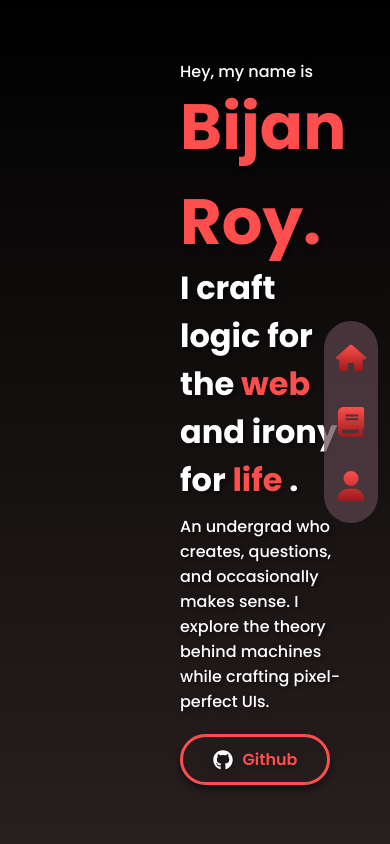
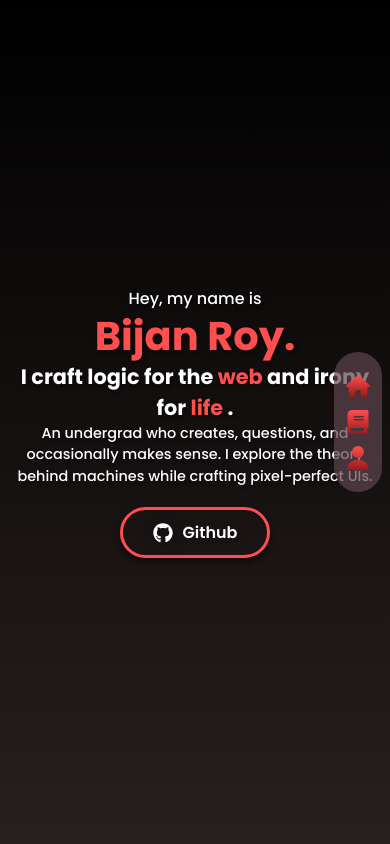
Before and after one commit to bijanr/Vanilla-Portfolio, a plain HTML site: page index.html in a window 390 px wide. Drawn offline with Linux system fonts and the light colour scheme.

Commit message:
mediaquery included

```diff
--- a/index.html
+++ b/index.html
@@ -5,6 +5,7 @@
     <meta name="viewport" content="width=device-width, initial-scale=1.0">
     <title>Bijan Roy</title>
     <link rel="stylesheet" href="styles.css">
+    <link rel="stylesheet" href="media.css">
 </head>
 <body class="main-content">
     <main class="section">
@@ -90,9 +91,9 @@
                 <div class="about-left">
                     <h2>Career</h2>
                     <p>
-                        <strong>Currently: </strong> B.Sc. in Computer and System Sciences<br>
+                        <strong>Currently: </strong> B.Sc. in Computer and System Sciences.<br>
                         <strong>High School: </strong> Tribeni Tissues Vidyapith.<br>
-                        <strong>University: </strong> Visva Bharati University<br>
+                        <strong>University: </strong> Visva Bharati University.<br>
                         Passionate about creating intuitive digital experiences and exploring the theory of machines.
                     </p>
                 </div>
--- /dev/null
+++ b/media.css
@@ -0,0 +1,71 @@
+/* Phones - Small Devices (max-width: 480px) */
+@media (max-width: 480px) {
+    .introduction {
+        padding: 15px;
+    }
+
+    .name {
+        font-size: 2rem;
+    }
+
+    .tagline {
+        font-size: 1.2rem;
+    }
+
+    .description {
+        font-size: 0.9rem;
+        margin: 0 auto;
+    }
+
+    .github-btn {
+        padding: 8px 15px;
+    }
+
+    .expertise-container {
+        flex-direction: column;
+        gap: 15px;
+    }
+
+    .expertise-box {
+        width: 100%;
+        min-width: unset;
+    }
+
+    .navbar {
+        gap: 8px;
+        right: 2%;
+    }
+
+    .btn img {
+        width: 24px;
+        height: 24px;
+    }
+}
+
+/* Tablets - Medium Devices (max-width: 768px) */
+@media (max-width: 768px) {
+    .name {
+        font-size: 2.5rem;
+    }
+
+    .tagline {
+        font-size: 1.3rem;
+    }
+
+    .github-btn {
+        padding: 10px 18px;
+    }
+
+    .expertise-box {
+        flex: 1 1 48%;
+        max-width: 48%;
+    }
+}
+
+/* Larger Devices */
+@media (min-width: 1024px) {
+    .introduction {
+        max-width: 80%;
+        margin: 0 auto;
+    }
+}
--- a/styles.css
+++ b/styles.css
@@ -81,14 +81,14 @@ img{
     text-shadow: 2px 2px 4px rgba(0, 0, 0, 0.6);
 }
 
-.introduction{
-    gap: none;
+.introduction {
     display: flex;
     flex-direction: column;
-    width: 1050px;
-    align-items: left;
-    padding-left: 180px;
-    padding-right: 180px;
+    justify-content: center;
+    align-items: center;
+    text-align: center;
+    padding: 20px;
+    width: 100%;
 }
 
 .name, .line-2, .line-4{
@@ -212,11 +212,11 @@ img{
 
 .expertise-box {
     display: flex;
-    flex-direction: column; /* Keeps the description below the icon-title row */
-    align-items: flex-start; /* Aligns content to the start */
-    text-align: left; /* Adjusts text alignment */
-    width: 30%; /* Adjust this value if needed */
-    max-width: 100%; /* Ensure it doesn't exceed the parent's width */
+    flex-direction: column;
+    align-items: flex-start;
+    text-align: left;
+    width: 30%;
+    max-width: 100%;
     background-color: rgba(255, 255, 255, 0.1);
     padding: 20px;
     border-radius: 10px;
@@ -234,7 +234,7 @@ img{
     display: flex;
     align-items: center; /* Ensures icon and title are vertically aligned */
     gap: 10px; /* Adds space between icon and title */
-    width: 100%; /* Ensures row takes full width */
+    width: 100%;
 }
 
 .expertise-icon {
@@ -267,7 +267,7 @@ img{
     align-items: flex-start;
     gap: 20px;
     padding: 50px 100px;
-    background: var(--background-color);
+
     color: var(--white-color);
     text-shadow: 1px 1px 3px rgba(0, 0, 0, 0.5);
 }
@@ -330,3 +330,79 @@ img{
     background-color: var(--text-color);
     color: var(--white-color);
 }
+
+/* Global Reset */
+* {
+    margin: 0;
+    padding: 0;
+    box-sizing: border-box;
+}
+
+body {
+    margin: 0;
+    padding: 0;
+    width: 100%;
+    overflow-x: hidden; /* Prevent horizontal scroll issues */
+    font-family: 'Arial', sans-serif;
+}
+
+/* Main Layout */
+.introduction {
+    display: flex;
+    flex-direction: column;
+    justify-content: center;
+    align-items: center;
+    text-align: center;
+    padding: 20px;
+    width: 100%;
+}
+
+.name {
+    font-size: 3rem;
+    font-weight: bold;
+    text-align: center;
+}
+
+.tagline {
+    font-size: 1.5rem;
+}
+
+.description {
+    font-size: 1rem;
+    line-height: 1.5;
+    text-align: center;
+    max-width: 600px;
+    margin: 0 auto;
+}
+
+.github-btn {
+    margin-top: 20px;
+    padding: 10px 20px;
+    color: #fff;
+    cursor: pointer;
+}
+
+.expertise-container {
+    display: flex;
+    flex-wrap: wrap;
+    justify-content: center;
+    gap: 20px;
+    margin-top: 40px;
+    width: 100%;
+}
+
+.expertise-box {
+    flex: 1 1 calc(33.333% - 20px);
+    min-width: 300px;
+    max-width: 400px;
+    padding: 20px;
+    border: 1px solid #ccc;
+    border-radius: 5px;
+    text-align: center;
+}
+
+
+.btn img {
+    width: 30px;
+    height: 30px;
+}
```
